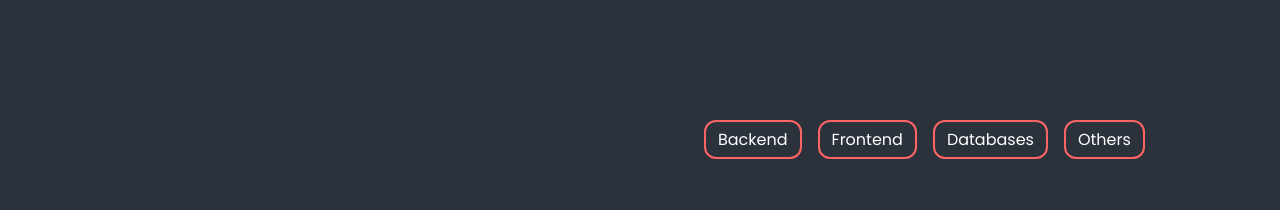
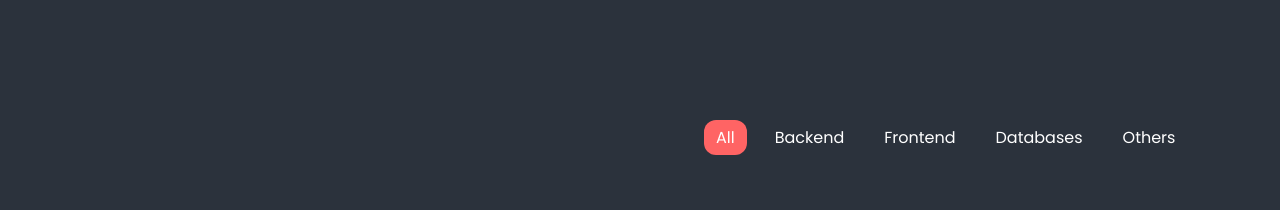
Before and after one commit to ChanduDevelops/React-Portfolio, a React (Vite) app: page / in a window 1280 px wide. Shown: the part 1440-1650 px from the top of the page. Built offline with nearby package versions, Linux system fonts and the light colour scheme.

Commit message:
skill tabs bg colo updated

```diff
--- a/src/App.css
+++ b/src/App.css
@@ -539,11 +539,15 @@ section {
 
 #skills .skill-tabs li {
     position: relative;
-    border: 2px solid var(--highlightColor);
     padding: 5px 12px;
     border-radius: 12px;
     cursor: pointer;
     overflow: hidden;
+}
+
+#skills .skill-tabs li.active {
+    color: var(--primaryColor);
+    background: var(--highlightColor);
 }
 
 #skills .skill-tabs li::before {
@@ -553,7 +557,7 @@ section {
     left: 0;
     width: 0;
     height: 100%;
-    background: var(--highlightColor);
+    background: var(--highlightBg);
     z-index: -1;
     transition: width .5s ease;
 }
--- a/src/components/Skills.jsx
+++ b/src/components/Skills.jsx
@@ -48,25 +48,28 @@ const Skills = () => {
     }
   };
 
+
   return (
     <section id='skills'>
       <div className='container'>
         <ul className="skill-tabs">
-          {console.log(Object.keys(groupedSkills))}
-          {Object.keys(groupedSkills).map((category) => (
+          <li className={`${!activeSkillType ? 'active' : ''}`}
+            onClick={() => {
+              setActiveSkillType('');
+            }}>All</li>
+          {Object.keys(groupedSkills).map((category) => {
+            return (
               <li
                 key={category}
                 className={`${activeSkillType === category ?
                   'active' : ''}`}
-              onMouseOver={() => {
+                onClick={() => {
                   setActiveSkillType(category);
-              }}
-              onMouseOut={() => {
-                setActiveSkillType('');
                 }}>
                 {category.charAt(0).toUpperCase() + category.substring(1)}
               </li>
-          ))}
+            )
+          })}
         </ul>
         <div className='left'>
           <div>
```
Lines whose indentation alone changed are shown as unchanged.
